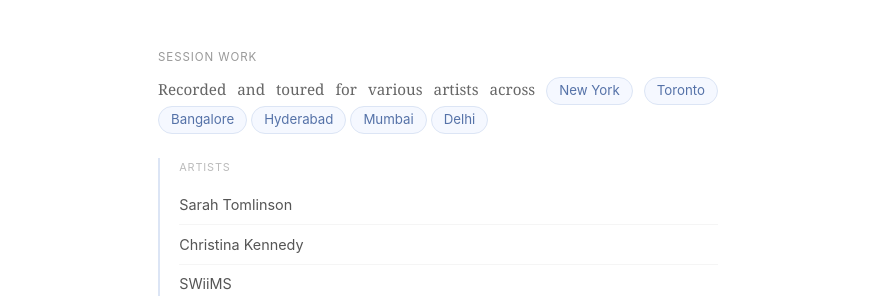
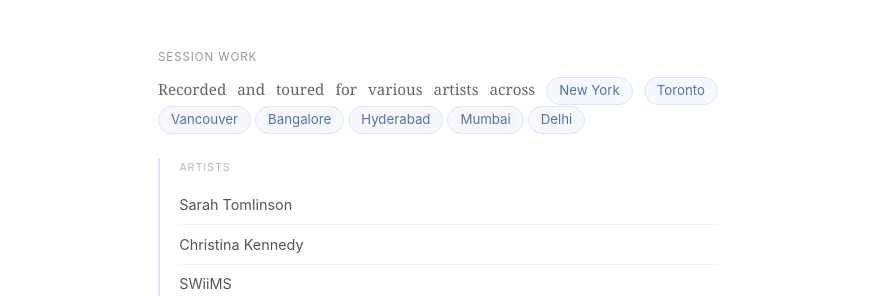
Before and after one commit to ramandeeptrehan/ramandeeptrehan.github.io, a Jekyll site: the page built from music/index.html, in a window 1280 px wide. Shown: the part 247-543 px from the top of the page, without its empty margins (202-1077 px from the left). Built offline with Jekyll 4.4.1, drawn with Linux system fonts in a browser that asks for light colours.

Commit message:
Add Vancouver to music cities

```diff
--- a/music/index.html
+++ b/music/index.html
@@ -19,7 +19,7 @@
 
   <div class="music-section">
     <p class="music-label">Session Work</p>
-    <p class="music-body">Recorded and toured for various artists across <span class="music-tag">New York</span> <span class="music-tag">Toronto</span> <span class="music-tag">Bangalore</span> <span class="music-tag">Hyderabad</span> <span class="music-tag">Mumbai</span> <span class="music-tag">Delhi</span></p>
+    <p class="music-body">Recorded and toured for various artists across <span class="music-tag">New York</span> <span class="music-tag">Toronto</span> <span class="music-tag">Vancouver</span> <span class="music-tag">Bangalore</span> <span class="music-tag">Hyderabad</span> <span class="music-tag">Mumbai</span> <span class="music-tag">Delhi</span></p>
 
     <div class="music-subsection">
       <p class="music-sublabel">Artists</p>
```
